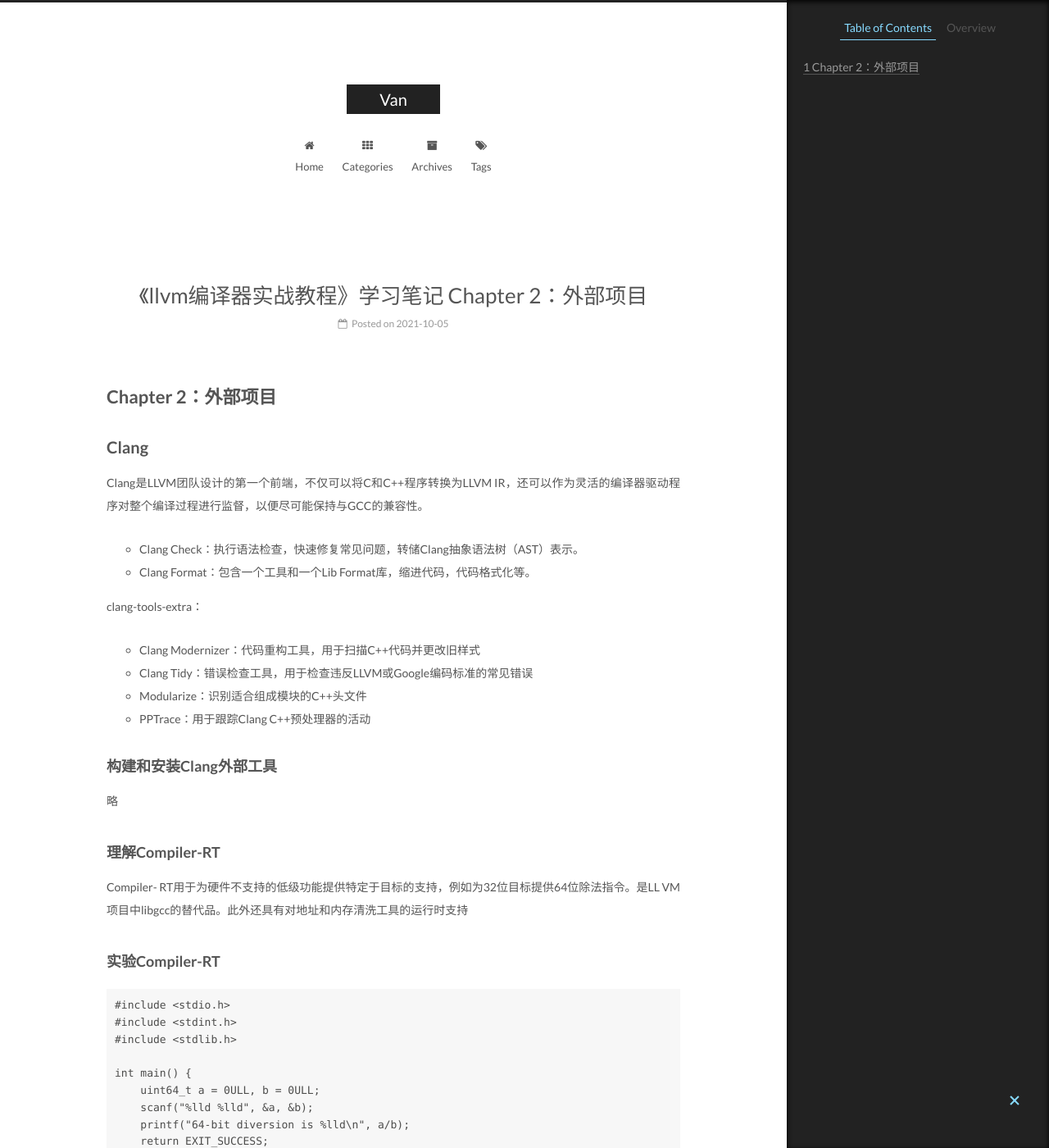
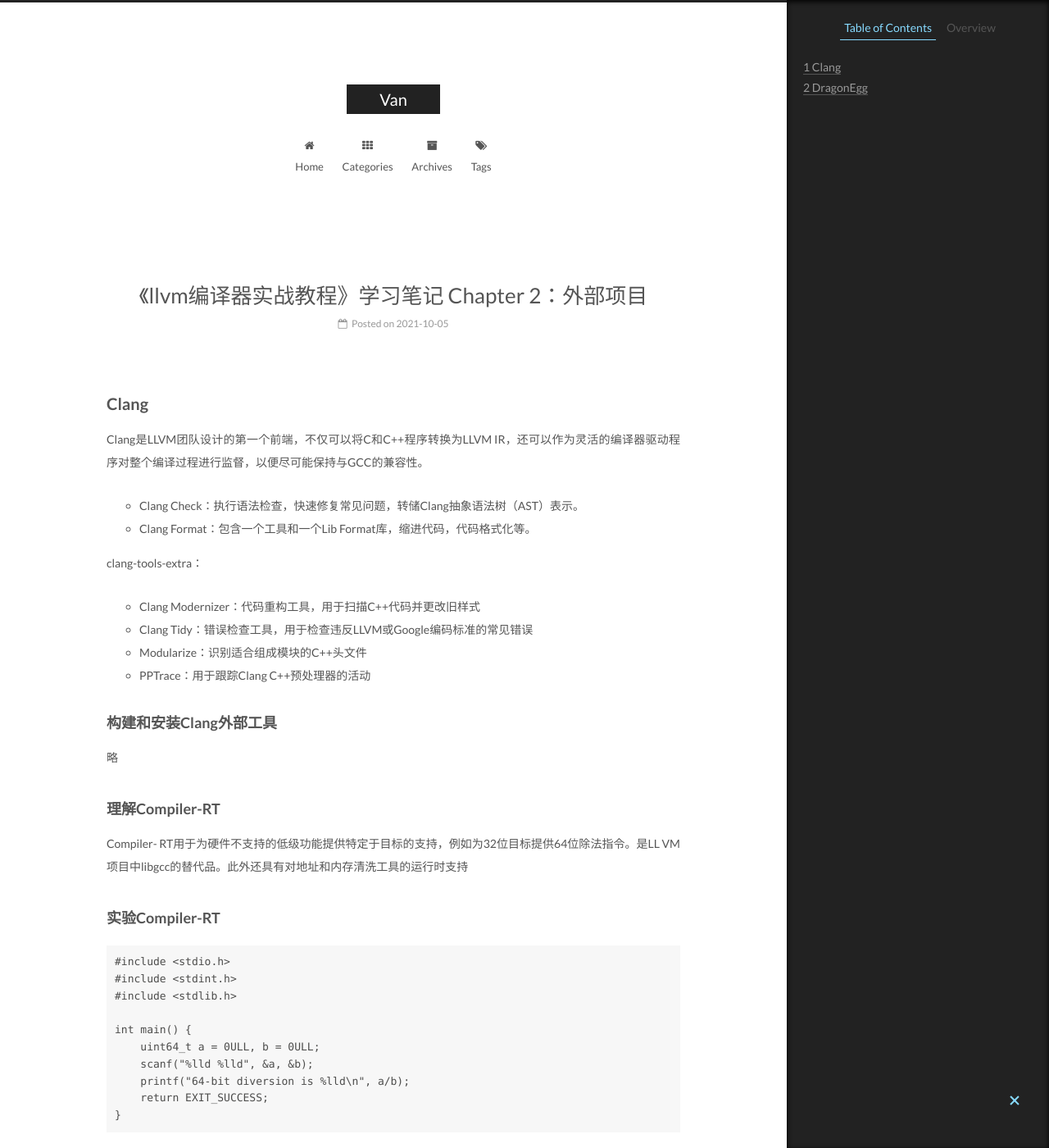
Before and after one commit to v1080/v1080.github.io, a Jekyll site: the page built from _posts/2021-10-05-《LLVM编译器实战教程》学习笔记-Chapter 2：外部项目.md, in a window 1280 px wide and 1400 px high. Shown: the whole window at 82% size. Built offline with Jekyll 4.4.1, drawn with Linux system fonts in a browser that asks for light colours.

Commit message:
2021-10-05

```diff
--- a/_posts/2021-10-05-《LLVM编译器实战教程》学习笔记-Chapter 2：外部项目.md
+++ b/_posts/2021-10-05-《LLVM编译器实战教程》学习笔记-Chapter 2：外部项目.md
@@ -1,5 +1,3 @@
-# Chapter 2：外部项目
-
 ## Clang
 Clang是LLVM团队设计的第一个前端，不仅可以将C和C++程序转换为LLVM IR，还可以作为灵活的编译器驱动程序对整个编译过程进行监督，以便尽可能保持与GCC的兼容性。
 
```
Also changed, not shown: _posts/2021-10-05-《LLVM编译器实战教程》学习笔记-Chapter 1：LLVM下载与构建.md (+0 -2 lines).
